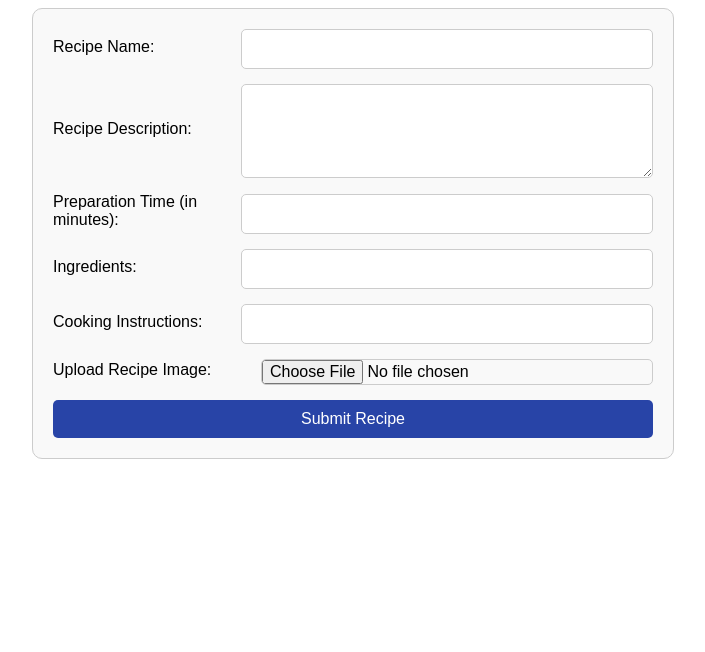
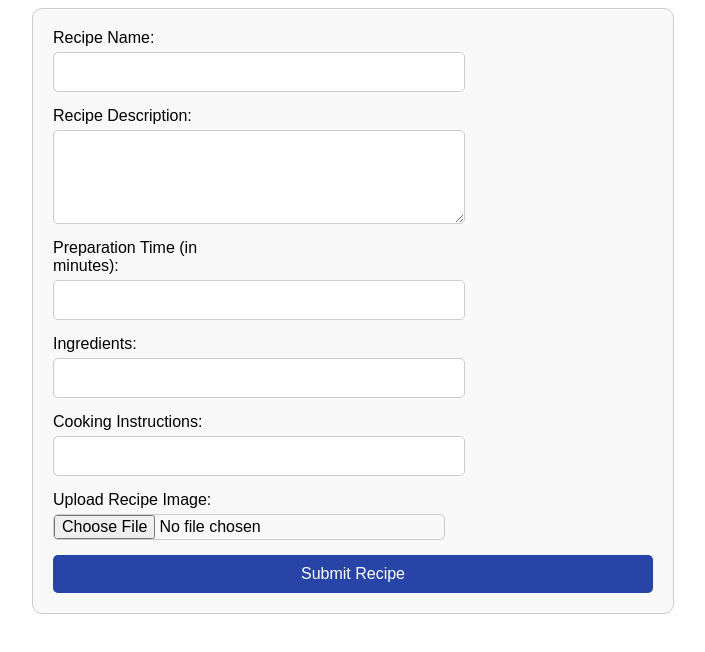
Before and after one commit to GU-Web-Dev-2024/group-challenge-2-team-11, a plain HTML site: page index.html in a window 1280 px wide. Shown: the whole page, without its empty margins (287-992 px from the left). Drawn offline with Linux system fonts and the light colour scheme.

Commit message:
Updated form layout to use grid

```diff
--- a/index.html
+++ b/index.html
@@ -10,8 +10,9 @@
         }
 
         .form-container {
-            display: flex;
-            flex-direction: column;
+            display: grid;
+            grid-column-start: 1;
+            grid-column-end: 3;
             max-width: 600px;
             margin: 0 auto;
             padding: 20px;
@@ -21,8 +22,7 @@
         }
 
         .form-group {
-            display: flex;
-            flex-direction: column;
+            display: grid;
             margin-bottom: 15px;
         }
 
@@ -56,16 +56,11 @@
             background-color: #218838;
         }
 
-        /* Flexbox layout */
         form {
-            display: flex;
-            flex-direction: column;
+            display: grid;
         }
         @media (min-width: 600px) {
             .form-group {
-                flex-direction: row;
-                justify-content: space-between;
-                align-items: center;
             }
             .form-group label {
                 width: 30%;
```
